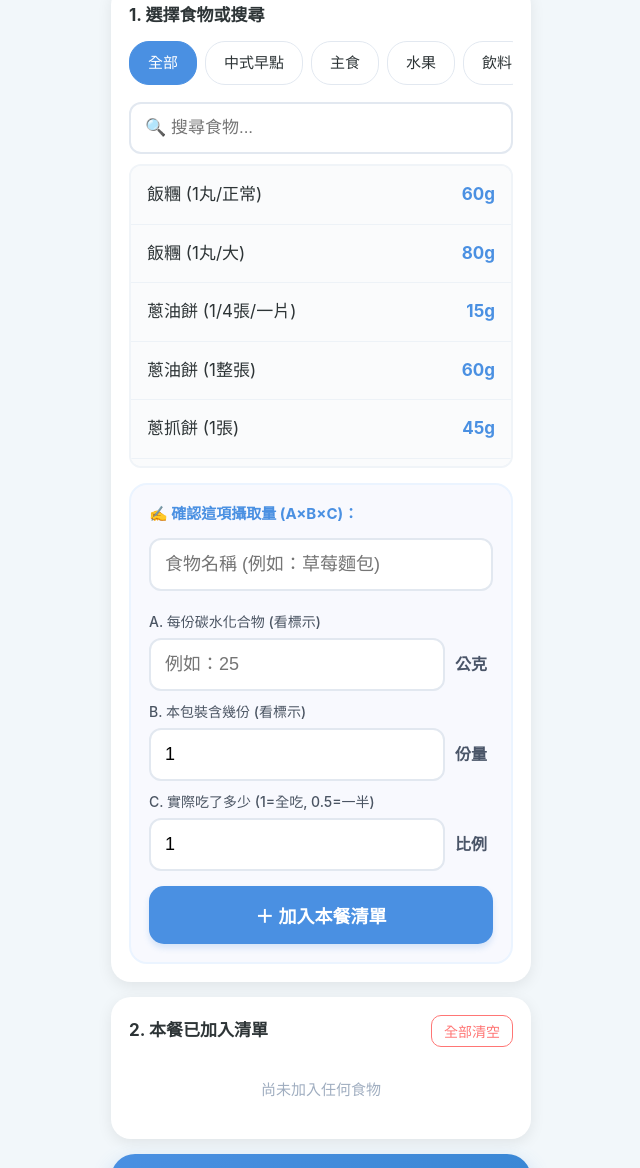
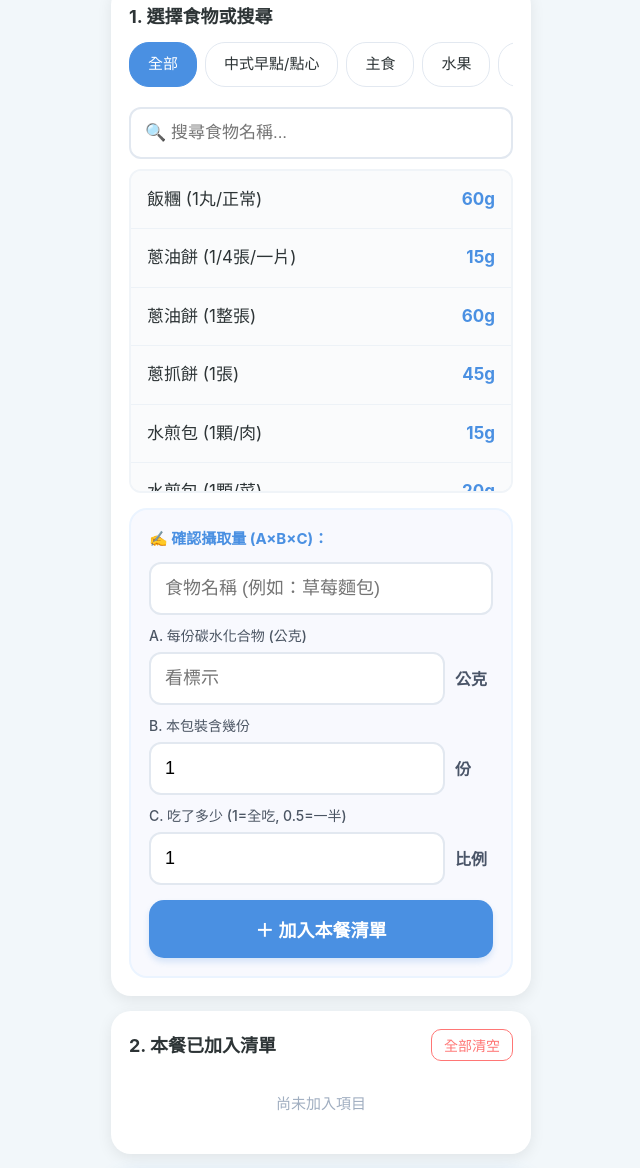
Before and after one commit to adsccxx-cpu/index.html, a plain HTML site: page index.html in a window 1280 px wide. Shown: the part 96-1264 px from the top of the page, without its empty margins (319-959 px from the left). Drawn offline with Linux system fonts and the light colour scheme.

Commit message:
Update index.html

```diff
--- a/index.html
+++ b/index.html
@@ -25,6 +25,8 @@
     flex-direction: column;
     align-items: center;
     line-height: 1.5;
+    /* 防止手機瀏覽器左右晃動 */
+    overflow-x: hidden;
   }
 
   .wrapper { width: 100%; max-width: 420px; }
@@ -44,17 +46,26 @@
     display: flex;
     justify-content: space-between;
     align-items: center;
-    font-size: 17px;
+    font-size: 18px;
     font-weight: bold;
     margin-bottom: 12px;
     color: var(--text);
   }
 
   /* 分類與搜尋 */
-  .category-tabs { display: flex; gap: 8px; margin-bottom: 12px; overflow-x: auto; white-space: nowrap; padding-bottom: 5px; }
+  .category-tabs {
+    display: flex;
+    gap: 8px;
+    margin-bottom: 12px;
+    overflow-x: auto;
+    white-space: nowrap;
+    padding-bottom: 8px;
+    -webkit-overflow-scrolling: touch; /* 滑動優化 */
+  }
   .tab {
     padding: 10px 18px; font-size: 15px; border-radius: 20px;
     border: 1px solid #E2E8F0; background: white; cursor: pointer;
+    flex-shrink: 0;
   }
   .tab.active { background: var(--primary); color: white; border-color: var(--primary); }
 
@@ -62,10 +73,19 @@
     width: 100%; padding: 14px; font-size: 17px; border: 2px solid #E2E8F0; border-radius: 12px; margin-bottom: 10px; box-sizing: border-box;
   }
 
-  /* 搜尋清單直向加長 */
+  /* 搜尋清單順暢滑動優化 */
   .food-list {
-    height: 300px; overflow-y: auto; border: 2px solid #F0F4F8; border-radius: 12px; background: #FAFBFC; margin-bottom: 15px;
+    height: 320px;
+    overflow-y: scroll; /* 強制開啟滾動 */
+    border: 2px solid #F0F4F8;
+    border-radius: 12px;
+    background: #FAFBFC;
+    margin-bottom: 15px;
+    -webkit-overflow-scrolling: touch; /* iOS 滑動順暢 */
   }
+  .food-list::-webkit-scrollbar { width: 6px; }
+  .food-list::-webkit-scrollbar-thumb { background: #CBD5E0; border-radius: 10px; }
+
   .food-item {
     padding: 16px; border-bottom: 1px solid #EDF2F7; display: flex; justify-content: space-between; font-size: 17px; cursor: pointer;
   }
@@ -81,8 +101,9 @@
 
   input[type="number"], input[type="text"] {
     width: 100%; padding: 14px; border: 2px solid #E2E8F0; border-radius: 12px; font-size: 18px; outline: none; box-sizing: border-box;
+    background: #fff;
   }
-  input:focus { border-color: var(--primary); background: #FFF; }
+  input:focus { border-color: var(--primary); box-shadow: 0 0 0 3px rgba(74, 144, 226, 0.1); }
 
   .unit-text { font-weight: bold; font-size: 16px; color: #4A5568; white-space: nowrap; width: 45px; }
 
@@ -91,7 +112,6 @@
     cursor: pointer; margin-top: 15px; display: flex; justify-content: center; align-items: center; gap: 8px; box-shadow: 0 4px 6px rgba(74, 144, 226, 0.2);
   }
 
-  /* 清單顯示 */
   .list-item {
     display: flex; justify-content: space-between; align-items: center; font-size: 16px;
     margin-bottom: 10px; background: #FFF; padding: 14px; border-radius: 12px;
@@ -99,7 +119,6 @@
   }
   .del-btn { color: var(--accent); font-weight: bold; cursor: pointer; padding: 5px; font-size: 15px; }
 
-  /* 總結區域 */
   .total-box {
     background: linear-gradient(135deg, #4A90E2, #3182CE); color: white; text-align: center; padding: 25px; border-radius: 24px; margin-top: 10px;
     box-shadow: 0 8px 20px rgba(74, 144, 226, 0.3);
@@ -125,33 +144,33 @@
     <div class="section-title">1. 選擇食物或搜尋</div>
     <div class="category-tabs">
       <div class="tab active" onclick="setCat('all', this)">全部</div>
-      <div class="tab" onclick="setCat('snack', this)">中式早點</div>
+      <div class="tab" onclick="setCat('snack', this)">中式早點/點心</div>
       <div class="tab" onclick="setCat('main', this)">主食</div>
       <div class="tab" onclick="setCat('fruit', this)">水果</div>
       <div class="tab" onclick="setCat('drink', this)">飲料</div>
     </div>
-    <input type="text" id="foodSearch" placeholder="🔍 搜尋食物..." oninput="renderList()">
+    <input type="text" id="foodSearch" placeholder="🔍 搜尋食物名稱..." oninput="renderList()">
     <div class="food-list" id="foodList"></div>
 
     <div class="manual-input-box">
-      <span class="guide-text">✍️ 確認這項攝取量 (A×B×C)：</span>
-      <input type="text" id="customName" placeholder="食物名稱 (例如：草莓麵包)" style="margin-bottom:10px">
+      <span class="guide-text">✍️ 確認攝取量 (A×B×C)：</span>
+      <input type="text" id="customName" placeholder="食物名稱 (例如：草莓麵包)" onfocus="this.select()">
 
-      <div class="input-label">A. 每份碳水化合物 (看標示)</div>
+      <div class="input-label">A. 每份碳水化合物 (公克)</div>
       <div class="calc-row">
-        <input id="baseCarb" type="number" inputmode="decimal" placeholder="例如：25">
+        <input id="baseCarb" type="number" inputmode="decimal" placeholder="看標示" onfocus="this.select()">
         <span class="unit-text">公克</span>
       </div>
 
-      <div class="input-label">B. 本包裝含幾份 (看標示)</div>
+      <div class="input-label">B. 本包裝含幾份</div>
       <div class="calc-row">
-        <input id="totalPacks" type="number" inputmode="decimal" value="1">
-        <span class="unit-text">份量</span>
+        <input id="totalPacks" type="number" inputmode="decimal" value="1" onfocus="this.select()">
+        <span class="unit-text">份</span>
       </div>
 
-      <div class="input-label">C. 實際吃了多少 (1=全吃, 0.5=一半)</div>
+      <div class="input-label">C. 吃了多少 (1=全吃, 0.5=一半)</div>
       <div class="calc-row">
-        <input id="eatRatio" type="number" inputmode="decimal" value="1" step="0.1">
+        <input id="eatRatio" type="number" inputmode="decimal" value="1" step="0.1" onfocus="this.select()">
         <span class="unit-text">比例</span>
       </div>
 
@@ -165,7 +184,7 @@
       <button class="clear-btn" onclick="clearAll()">全部清空</button>
     </div>
     <div id="displayList">
-      <div style="color: #A0AEC0; font-size: 15px; text-align: center; padding: 20px;">尚未加入任何食物</div>
+      <div style="color: #A0AEC0; font-size: 15px; text-align: center; padding: 20px;">尚未加入項目</div>
     </div>
   </div>
 
@@ -175,14 +194,13 @@
     <button class="copy-btn" id="cpBtn" onclick="copyTotal()">📋 複製總數</button>
   </div>
 
-  <a href="https://adsccxx-cpu.github.io/insulin-calculator/" class="link-btn">🚀 下一步：去計算胰島素</a>
+  <a href="https://adsccxx-cpu.github.io/insulin-calculator/" class="link-btn">🚀 下一步：計算胰島素</a>
 </div>
 
 <script>
 const foodDB = [
-  // 中式早點 (snack)
+  // 中式早點 & 點心 (snack)
   {n: "飯糰 (1丸/正常)", c: 60, cat: "snack"},
-  {n: "飯糰 (1丸/大)", c: 80, cat: "snack"},
   {n: "蔥油餅 (1/4張/一片)", c: 15, cat: "snack"},
   {n: "蔥油餅 (1整張)", c: 60, cat: "snack"},
   {n: "蔥抓餅 (1張)", c: 45, cat: "snack"},
@@ -192,12 +210,13 @@ const foodDB = [
   {n: "燒餅 (1條)", c: 30, cat: "snack"},
   {n: "油條 (1根)", c: 15, cat: "snack"},
   {n: "饅頭 (1顆/中)", c: 30, cat: "snack"},
-  {n: "刈包 (1份/不含肉)", c: 30, cat: "snack"},
+  {n: "刈包 (1份)", c: 30, cat: "snack"},
   {n: "肉包 (1顆/大)", c: 45, cat: "snack"},
-  {n: "小籠包 (1顆/中型)", c: 8, cat: "snack"},
-  {n: "小籠湯包 (1顆/大型)", c: 10, cat: "snack"},
+  {n: "紅豆餅/車輪餅 (1顆)", c: 20, cat: "snack"},
+  {n: "小籠包 (1顆)", c: 8, cat: "snack"},
   {n: "蘿蔔糕 (2片)", c: 30, cat: "snack"},
-  {n: "紅豆餅/車輪餅 (1顆)", c: 20, cat: "snack"},
+  {n: "冰淇淋 (1球)", c: 15, cat: "snack"},
+  {n: "蛋捲冰淇淋 (超商)", c: 25, cat: "snack"},
 
   // 主食 (main)
   {n: "白飯 (1碗/平)", c: 60, cat: "main"},
@@ -206,21 +225,31 @@ const foodDB = [
   {n: "陽春麵 (1碗)", c: 45, cat: "main"},
   {n: "燕麥片 (3湯匙)", c: 15, cat: "main"},
 
-  // 水果 (fruit)
+  // 水果 (fruit) - 份量多為一份醣15g基準
+  {n: "西瓜 (1大片/250g)", c: 15, cat: "fruit"},
+  {n: "芒果 (1/2顆/中)", c: 15, cat: "fruit"},
+  {n: "木瓜 (1/4顆/大)", c: 15, cat: "fruit"},
+  {n: "奇異果 (1顆)", c: 10, cat: "fruit"},
+  {n: "百香果 (2顆)", c: 10, cat: "fruit"},
+  {n: "橘子 (1顆/中)", c: 15, cat: "fruit"},
+  {n: "鳳梨 (1/10顆/切片)", c: 15, cat: "fruit"},
+  {n: "龍眼 (10顆)", c: 15, cat: "fruit"},
+  {n: "荔枝 (8顆)", c: 15, cat: "fruit"},
+  {n: "釋迦 (1/2顆/大)", c: 15, cat: "fruit"},
   {n: "蘋果 (1顆/小)", c: 15, cat: "fruit"},
   {n: "香蕉 (1根)", c: 30, cat: "fruit"},
-  {n: "芭樂 (1顆/中型)", c: 30, cat: "fruit"},
-  {n: "西瓜 (1大片)", c: 15, cat: "fruit"},
-  {n: "小番茄 (15顆)", c: 15, cat: "fruit"},
+  {n: "芭樂 (1顆/中)", c: 30, cat: "fruit"},
 
   // 飲料 (drink)
   {n: "珍珠奶茶 (700ml/全糖)", c: 60, cat: "drink"},
-  {n: "珍珠奶茶 (700ml/半糖)", c: 45, cat: "drink"},
-  {n: "豆漿 (400ml/有糖)", c: 15, cat: "drink"},
-  {n: "豆漿 (400ml/無糖)", c: 5, cat: "drink"},
+  {n: "紅茶 (700ml/全糖)", c: 45, cat: "drink"},
+  {n: "多多綠 (700ml/全糖)", c: 70, cat: "drink"},
   {n: "米漿 (400ml)", c: 40, cat: "drink"},
+  {n: "有糖豆漿 (400ml)", c: 15, cat: "drink"},
+  {n: "養樂多 (1瓶/100ml)", c: 15, cat: "drink"},
+  {n: "西瓜汁 (350ml)", c: 25, cat: "drink"},
   {n: "可樂 (330ml/罐)", c: 35, cat: "drink"},
-  {n: "全脂鮮奶 (240ml)", c: 12, cat: "drink"},
+  {n: "鮮奶 (240ml)", c: 12, cat: "drink"},
   {n: "柳橙汁 (240ml)", c: 25, cat: "drink"}
 ];
 
@@ -260,13 +289,13 @@ function addToList() {
   const c = parseFloat(document.getElementById('eatRatio').value);
   const n = document.getElementById('customName').value || "市售食品";
 
-  if(!a) { alert("請先輸入碳水克數"); return; }
+  if(!a && a !== 0) { alert("請輸入碳水克數"); return; }
 
   const totalCarb = a * b * c;
   currentList.push({ name: n, carb: totalCarb });
   updateUI();
 
-  // 重置輸入
+  // 重置
   document.getElementById('baseCarb').value = '';
   document.getElementById('customName').value = '';
   document.getElementById('totalPacks').value = 1;
@@ -277,7 +306,7 @@ function updateUI() {
   const listDiv = document.getElementById('displayList');
   const totalSpan = document.getElementById('grandTotal');
   if(currentList.length === 0) {
-    listDiv.innerHTML = '<div style="color: #A0AEC0; font-size: 15px; text-align: center; padding: 20px;">尚未加入任何食物</div>';
+    listDiv.innerHTML = '<div style="color: #A0AEC0; font-size: 15px; text-align: center; padding: 20px;">尚未加入食物</div>';
     totalSpan.innerText = '0';
     return;
   }
```
